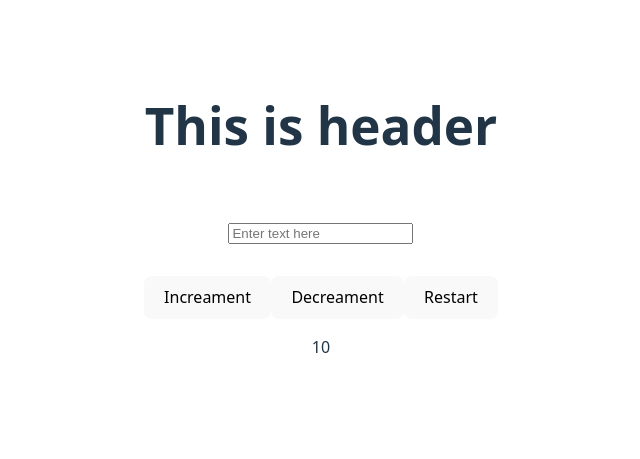
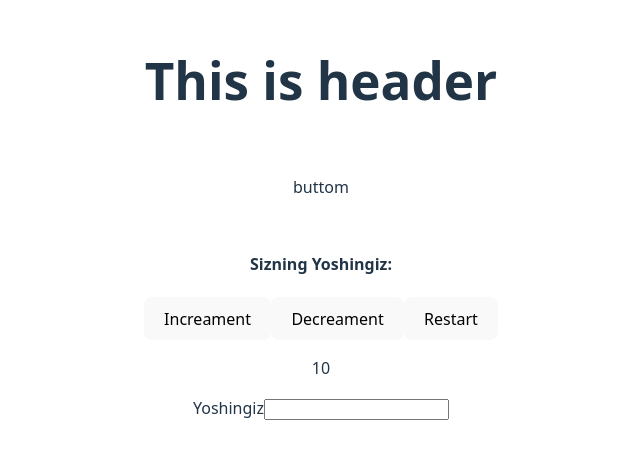
Before and after one commit to Bilol03/react-first-lesson, a React (Vite) app: page / in a window 1280 px wide. Shown: the part 213-672 px from the top of the page, without its empty margins (319-959 px from the left). Built offline with nearby package versions, Linux system fonts and the light colour scheme.

Commit message:
onchange event learned

```diff
--- a/src/components/button/button.tsx
+++ b/src/components/button/button.tsx
@@ -1,43 +1,50 @@
 import { Component } from 'react'
 import './button.css'
 
-// export function Button() {
-//     return <div>
-//         <button >Submit</button>
-//         <p>0</p>
-//     </div>
-// }
-
 export class Button extends Component {
+	state: any
 	constructor(props: any) {
 		super(props)
 		this.state = {
 			counter: 10,
+            age: ''
 		}
 	}
 
 	increaseBtn = () => {
-        this.setState(prevState => ({
-            counter: prevState.counter += 1
+		this.setState((prevState: any) => ({
+			counter: (prevState.counter += 1),
 		}))
 	}
 	decreaseBtn = () => {
-        this.setState(prevState => ({
-            counter: prevState.counter > 0 ? prevState.counter -= 1 : 0
+		this.setState((prevState: any) => ({
+			counter: prevState.counter > 0 ? (prevState.counter -= 1) : 0,
 		}))
 	}
 	restartBtn = () => {
-        this.setState(prevState => ({
-            counter: 0
+		this.setState(() => ({
+			counter: 0,
+		}))
+	}
+
+	onChange = (el: any) => {
+        this.setState(( ) => ({
+            age:  el.target.value
         }))
 	}
 	render() {
 		return (
 			<div>
-				<button  onClick={this.increaseBtn}>Increament</button>
+                <h4>Sizning Yoshingiz: {this.state.age}</h4>
+				<button onClick={this.increaseBtn}>Increament</button>
 				<button onClick={this.decreaseBtn}>Decreament</button>
 				<button onClick={this.restartBtn}>Restart</button>
 				<p>{this.state.counter}</p>
+
+				<form>
+					<span>Yoshingiz</span>
+					<input type="text" onChange={this.onChange} />
+				</form>
 			</div>
 		)
 	}
--- a/src/components/field/field.tsx
+++ b/src/components/field/field.tsx
@@ -1,5 +1,11 @@
-export function Field() {
-    return <div>
-        <input type="text" placeholder="Enter text here" />
-    </div>
+import { Component } from 'react'
+
+export class Field extends Component {
+	constructor(props: any) {
+		super(props)
+	}
+
+	render(){
+        return <div>buttom</div>
+    }
 }
```
Lines whose indentation alone changed are shown as unchanged.
